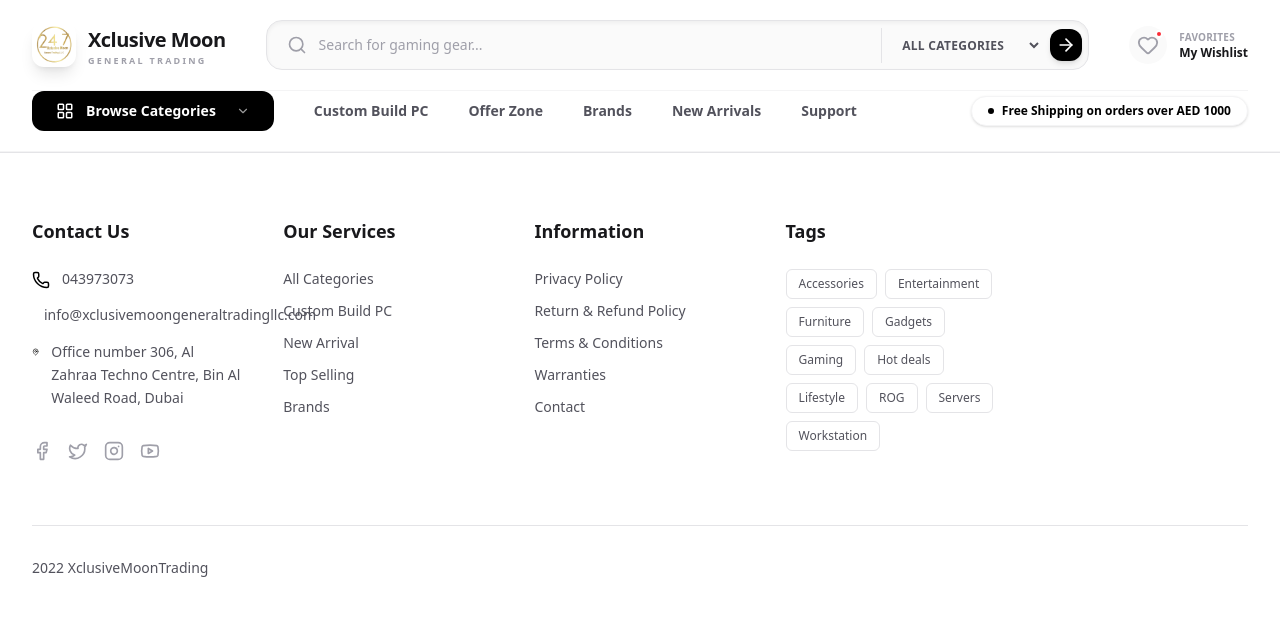
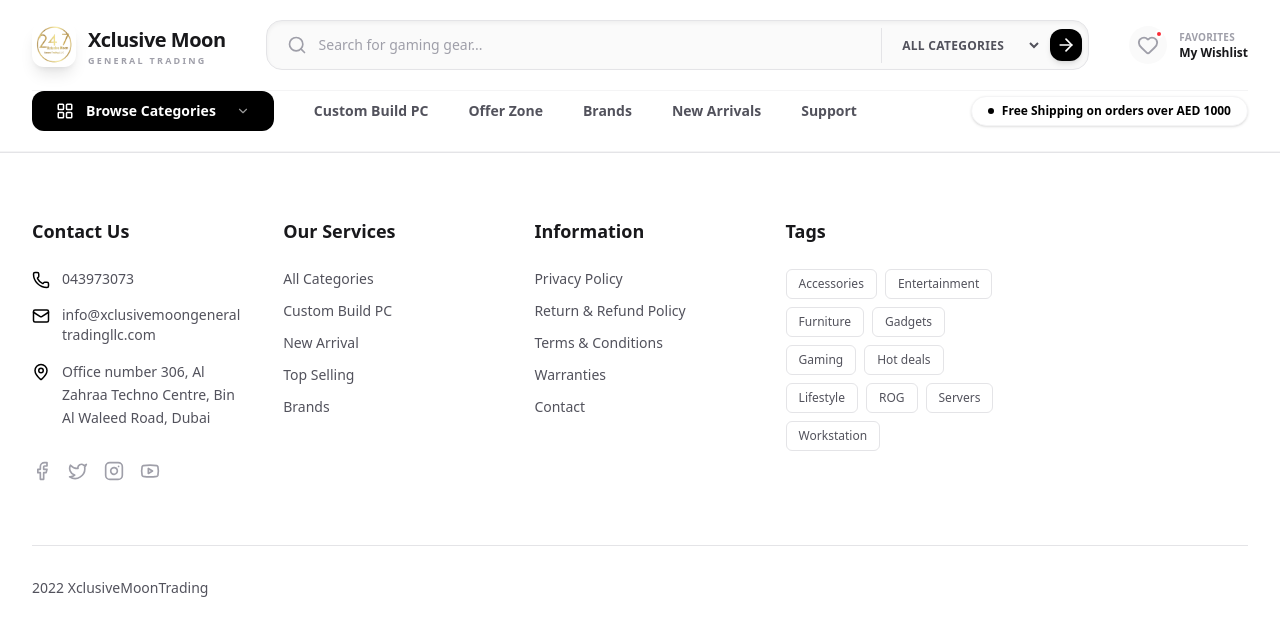
Before and after one commit to Ankitpareek-dev/gaming-website, a React (Vite) app: page /about in a window 1280 px wide. Shown: the top 636 px of the page. Built offline with nearby package versions, Linux system fonts and the light colour scheme.

Commit message:
footer changes

```diff
--- a/src/components/Footer.jsx
+++ b/src/components/Footer.jsx
@@ -32,7 +32,7 @@
               >
                 <Phone
                   size={18}
-                  className={`mt-0.5 ${theme.colors.accentText}`}
+                  className={`mt-0.5 shrink-0 ${theme.colors.accentText}`}
                 />
                 <span className="text-sm">043973073</span>
               </li>
@@ -41,16 +41,16 @@
               >
                 <Mail
                   size={18}
-                  className={`mt-0.5 ${theme.colors.accentText}`}
+                  className={`mt-0.5 shrink-0 ${theme.colors.accentText}`}
                 />
-                <span className="text-sm">info@xclusivemoongeneraltradingllc.com</span>
+                <span className="text-sm break-all">info@xclusivemoongeneraltradingllc.com</span>
               </li>
               <li
                 className={`flex items-start gap-3 ${theme.colors.textSecondary}`}
               >
                 <MapPin
                   size={18}
-                  className={`mt-0.5 ${theme.colors.accentText}`}
+                  className={`mt-0.5 shrink-0 ${theme.colors.accentText}`}
                 />
                 <span className="text-sm leading-relaxed">
                   Office number 306, Al Zahraa Techno Centre, Bin Al Waleed Road, Dubai
```
